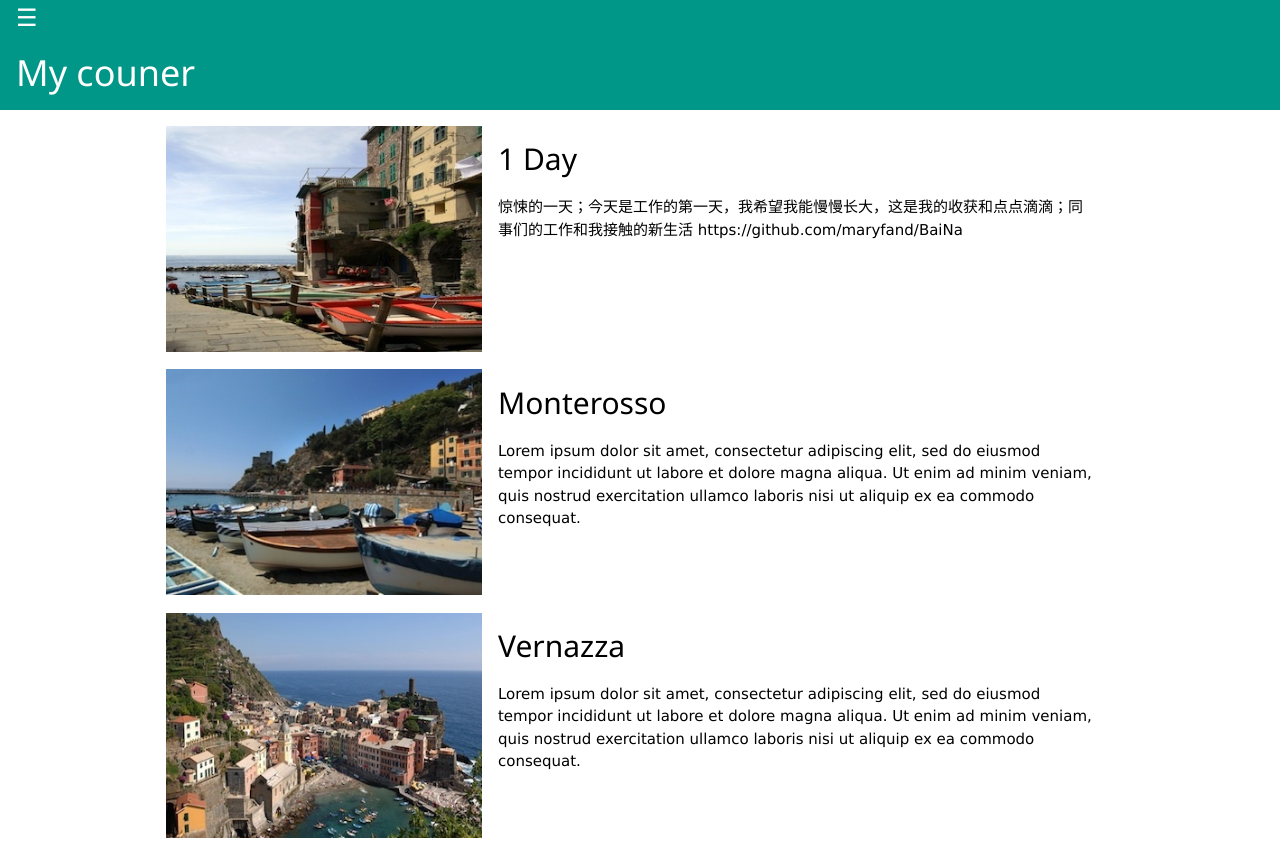
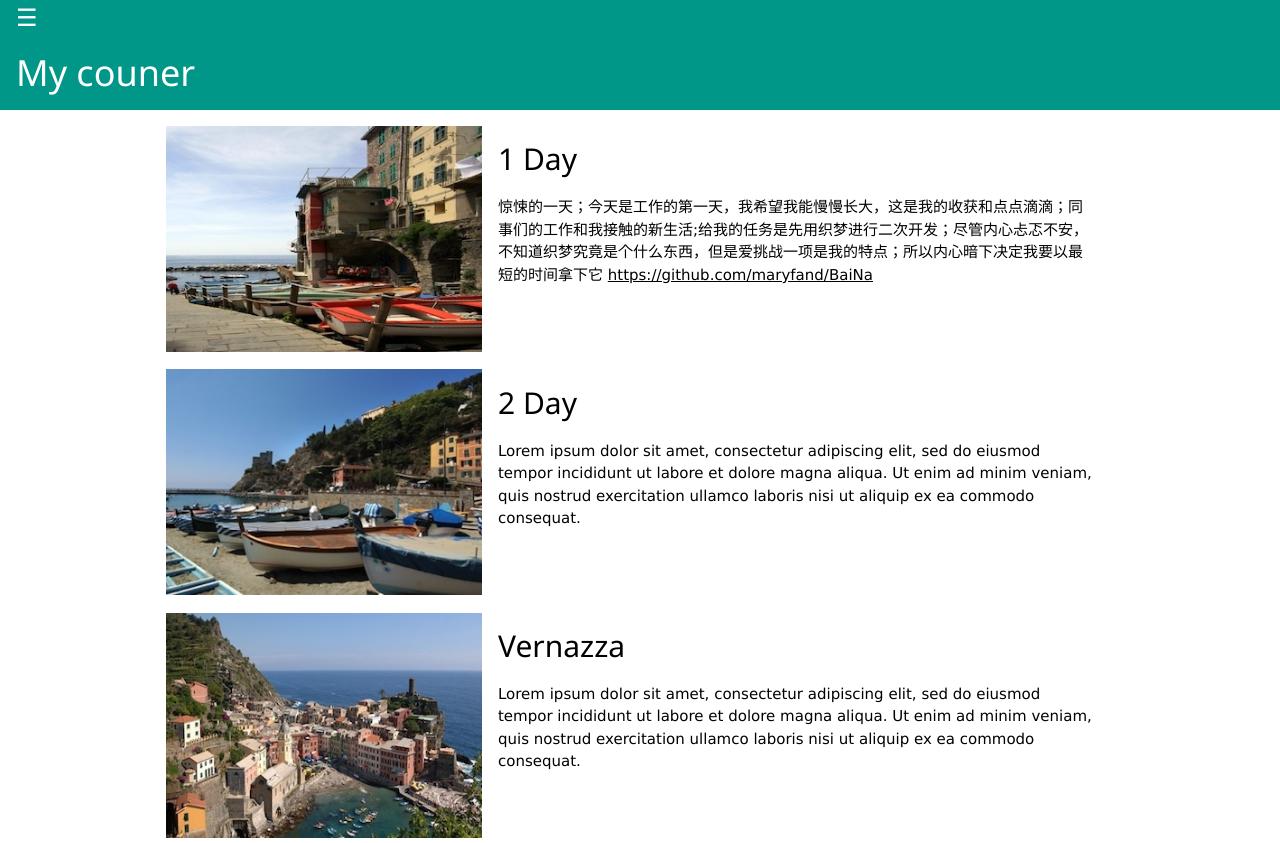
Before and after one commit to maryfand/Mblog, a plain HTML site: page diary.html in a window 1280 px wide. Shown: the top 843 px of the page. Drawn offline with Linux system fonts and the light colour scheme.

Commit message:
fgrjufdd

```diff
--- a/diary.html
+++ b/diary.html
@@ -35,8 +35,8 @@
 <div class="w3-twothird w3-container">
   <h2>1 Day</h2>
   <p>
-    惊悚的一天；今天是工作的第一天，我希望我能慢慢长大，这是我的收获和点点滴滴；同事们的工作和我接触的新生活
-    https://github.com/maryfand/BaiNa
+    惊悚的一天；今天是工作的第一天，我希望我能慢慢长大，这是我的收获和点点滴滴；同事们的工作和我接触的新生活;给我的任务是先用织梦进行二次开发；尽管内心忐忑不安，不知道织梦究竟是个什么东西，但是爱挑战一项是我的特点；所以内心暗下决定我要以最短的时间拿下它
+    <a href="">https://github.com/maryfand/BaiNa</a>
   </p>
 </div>
 
@@ -47,7 +47,7 @@
   <img src="images/img_monterosso.jpg" style="width:100%;min-height:200px">
 </div>
 <div class="w3-twothird w3-container">
-  <h2>Monterosso</h2>
+  <h2>2 Day</h2>
   <p>
   Lorem ipsum dolor sit amet, consectetur adipiscing elit, sed do eiusmod tempor incididunt ut labore et dolore magna aliqua. Ut enim ad minim veniam, quis nostrud exercitation ullamco laboris nisi ut aliquip ex ea commodo consequat.
   </p>
```
